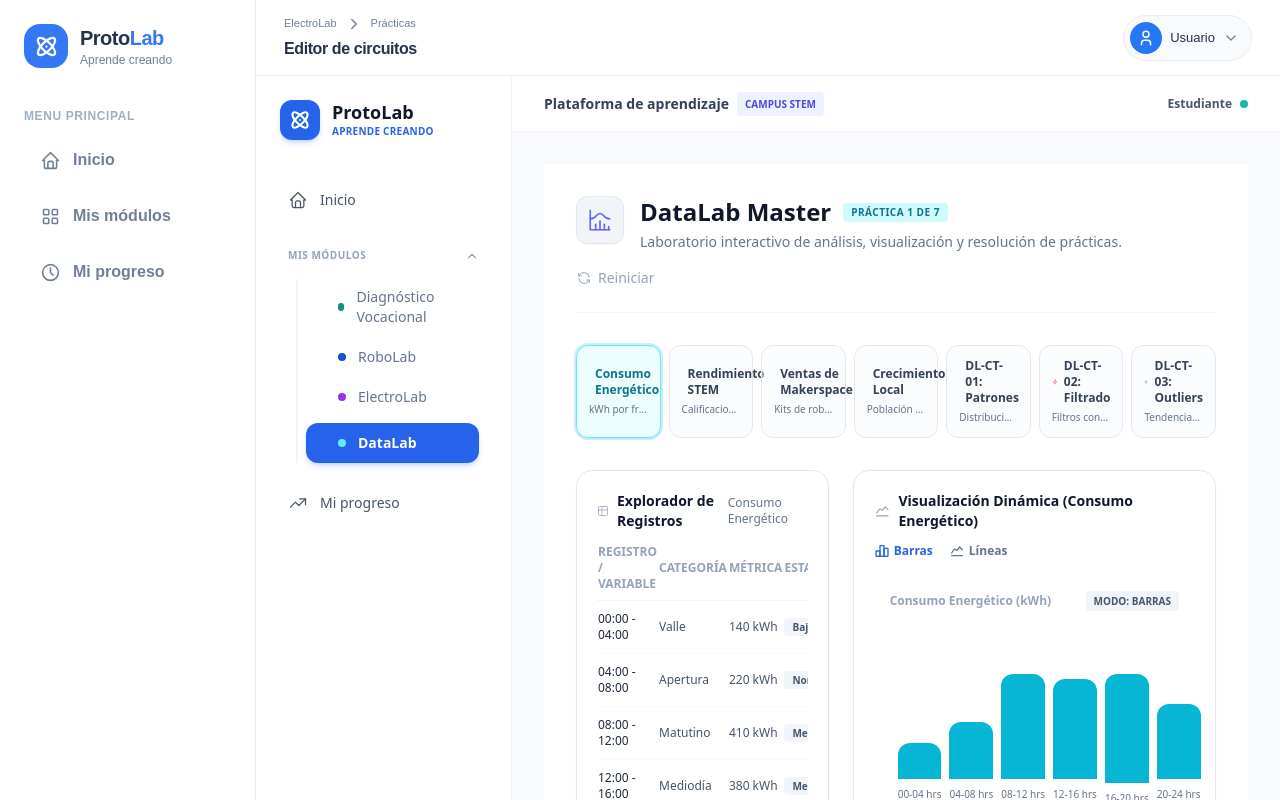
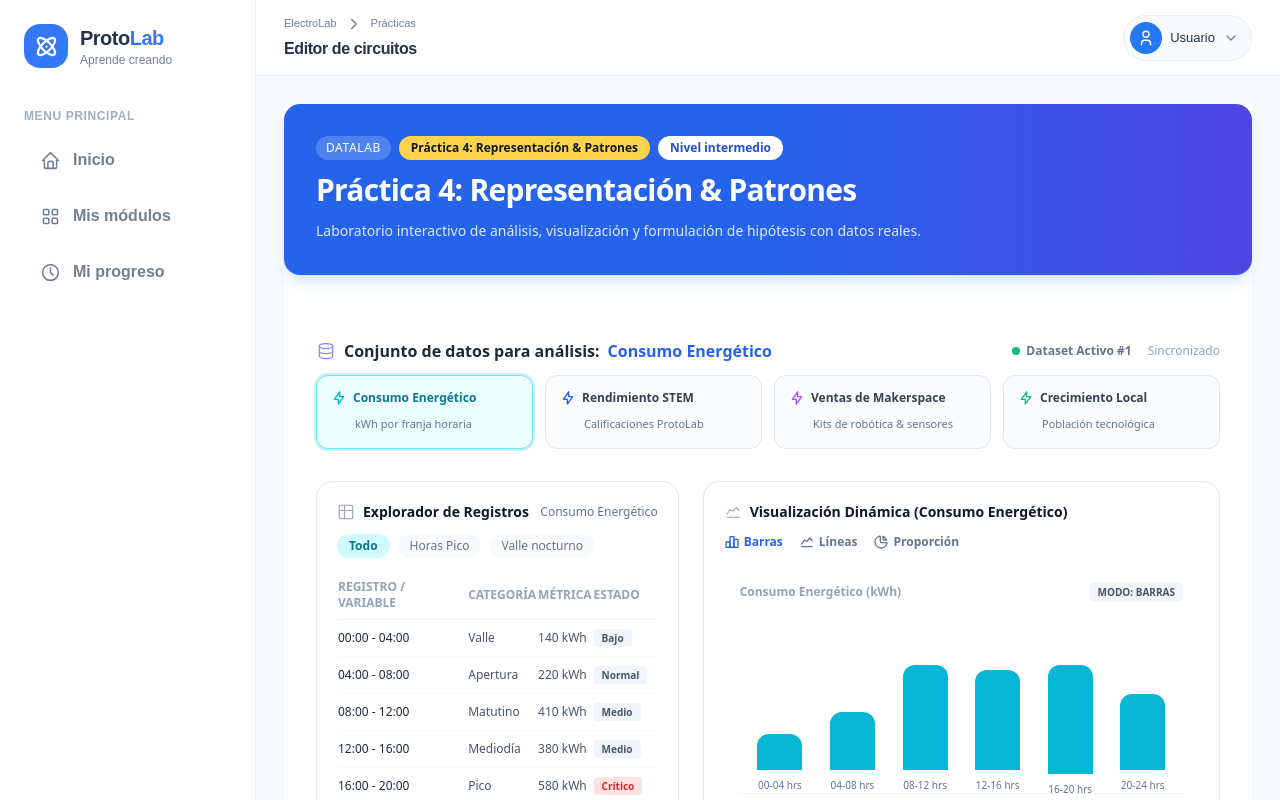
Before and after one commit to gkevinvargas/ProtoLab, a Next.js app: page /datalab in a window 1280 px wide. Shown: the top 800 px of the page. Built offline with nearby package versions, Linux system fonts and the light colour scheme; no server answers.

Commit message:
MEJORA INTERFAZ DE DATALAB

```diff
--- a/app/(panel)/datalab/page.tsx
+++ b/app/(panel)/datalab/page.tsx
@@ -1,36 +1,21 @@
 import { DataLabOverview } from "@/components/datalab/datalab-overview";
-import { Sidebar } from "@/components/datalab/sidebar";
+import { Sidebar } from "@/components/ui/sidebar";
+import { Header } from "@/components/ui/labs/Header";
 //import RecorridoTeorico from "@/components/laboratorios/RecorridoTeorico";
 import primeraClase from "@/lib/datalab/DL-CT-01.json";
 import segundaClase from "@/lib/datalab/DL-CT-02.json";
+import { DataLabOverview2 } from "@/components/datalab/datalab-overview2";
 
 const clasesDataLab = [primeraClase, segundaClase];
 
-export default function DataLabPage() {
-  return (
-    <div className="flex min-h-screen w-full overflow-hidden bg-slate-50 font-sans">
-      <Sidebar />
+export default function DataLabPage2() {
+    return (
 
-      <div className="flex min-w-0 flex-1 flex-col overflow-y-auto">
-        <header className="flex h-14 shrink-0 items-center justify-between gap-4 border-b border-slate-100 bg-white px-4 sm:px-8">
-          <div className="flex items-center gap-2 text-sm font-bold text-slate-700">
-            Plataforma de aprendizaje
-            <span className="hidden rounded bg-indigo-50 px-2 py-0.5 text-[10px] uppercase text-indigo-600 sm:inline">
-              Campus STEM
-            </span>
-          </div>
-          <div className="flex items-center gap-2 text-xs font-semibold text-slate-600">
-            <span>Estudiante</span>
-            <span className="h-2 w-2 rounded-full bg-teal-500" />
-          </div>
-        </header>
+        <div className="mx-auto max-w-[1700px] p-2 sm:p-6 lg:p-7">
 
-        <main className="min-w-0 flex-1 p-4 sm:p-8">
-          {/*<RecorridoTeorico clases={clasesDataLab}>*/}
-            <DataLabOverview />
-          {/*</RecorridoTeorico>*/}
-        </main>
-      </div>
-    </div>
-  );
+            {/* CONTENIDO PRINCIPAL */}
+            <DataLabOverview2 />
+
+        </div>
+    )
 }
```
Also changed, not shown: app/(panel)/perfil/page.tsx (line endings or trailing spaces).
